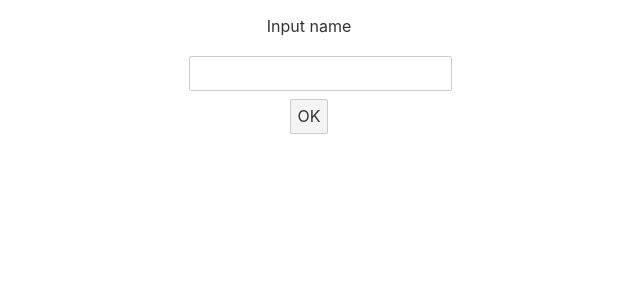
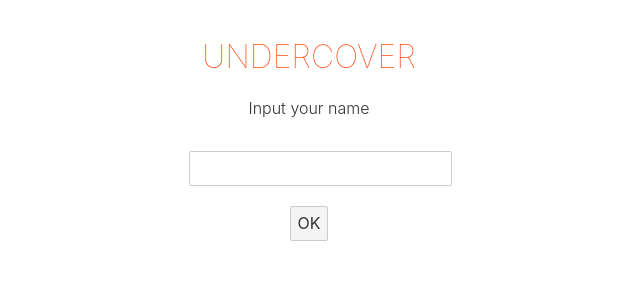
Before and after one commit to Shaance/Undercover, a Svelte app: page / in a window 1280 px wide. Shown: the top 300 px of the page, without its empty margins (331-971 px from the left). Built offline with nearby package versions, Linux system fonts and the light colour scheme; no server answers; what typescript-logging would draw is missing.

Commit message:
Edited NameInput component

```diff
--- a/src/NameInput.svelte
+++ b/src/NameInput.svelte
@@ -27,10 +27,29 @@
   }
 </script>
 
+<style>
+  input {
+    margin-bottom: 20px;
+  }
+
+  h1 {
+		color: #ff3e00;
+		text-transform: uppercase;
+		font-size: 2em;
+		font-weight: 100;
+	}
+
+  h2 {
+		font-size: 1em;
+		font-weight: 350;
+	}
+</style>
+
 <main>
-  <!-- svelte-ignore a11y-label-has-associated-control -->
-  <label> Input name </label>
+  <h1> Undercover </h1>
+  <h2> Input your name </h2>
   <br>
   <input type="text" bind:value={message} on:keyup|preventDefault={handleKeyup}/>
+  <br>
   <button on:click={handleClick}> OK </button>
 </main>
```
Also changed, not shown: public/build/bundle.css, public/build/bundle.js, 1 other file (tests, documents, lock files or other folders).
